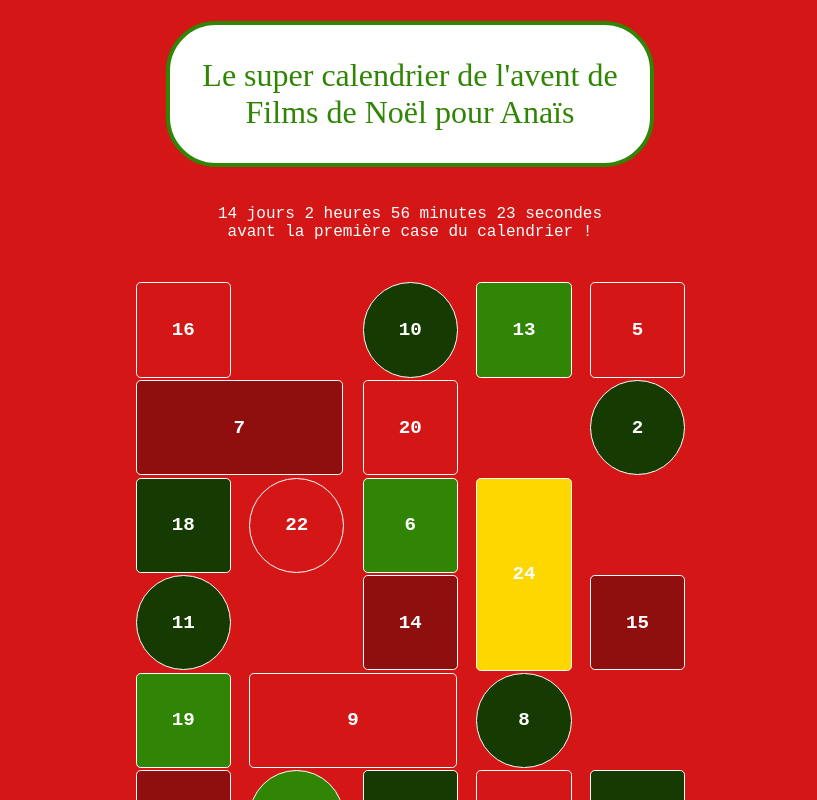
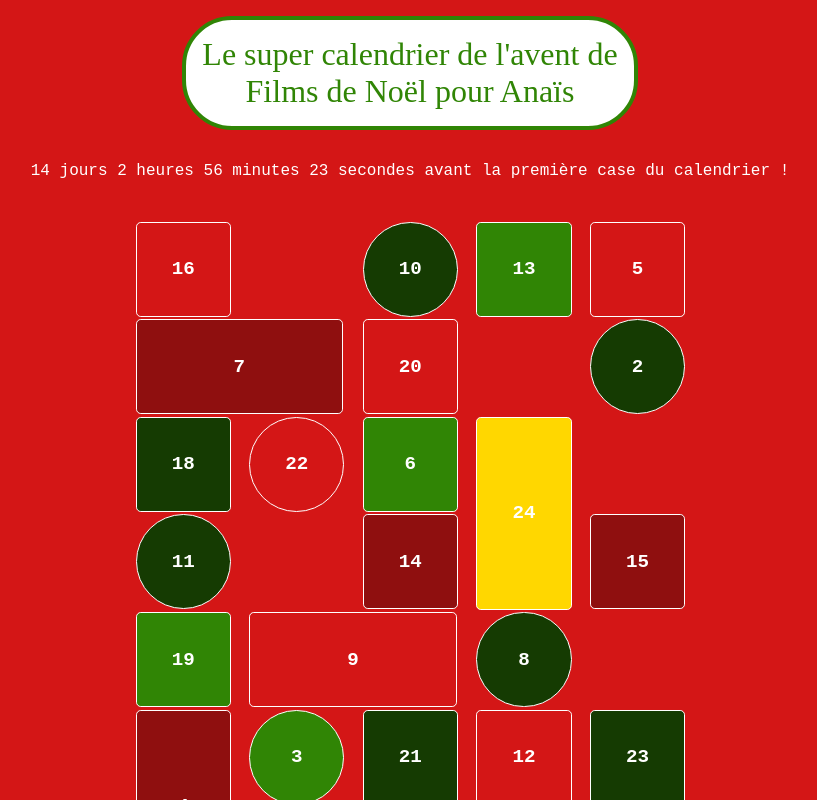
Before and after one commit to TheRealPikevchu/movie-advent-calendar, a React (Create React App) app: page / in a window 1280 px wide. Shown: the top 800 px of the page, without its empty margins (230-1047 px from the left). Built offline with nearby package versions, Linux system fonts and the light colour scheme; a web font is replaced by a local one.

Commit message:
tweaking around

```diff
--- a/src/components/Window.jsx
+++ b/src/components/Window.jsx
@@ -75,6 +75,7 @@ function Window({ screenWidth, pos, size, type, color, day, link, openDay }) {
             href={link}
             target="_blank"
             rel="noopener noreferrer"
+            crossorigin="use-credentials"
             onClick={() => {
               openDay(day)
               setOpen(true)
--- a/src/pages/App.js
+++ b/src/pages/App.js
@@ -150,8 +150,7 @@ function App() {
           {timeLeft.days > 0 && <span>{timeLeft.days} jours </span>}
           {timeLeft.hours > 0 && <span>{timeLeft.hours} heures </span>}
           {timeLeft.minutes > 0 && <span>{timeLeft.minutes} minutes </span>}
-          {timeLeft.seconds} secondes
-          <br /> avant la première case du calendrier !
+          {timeLeft.seconds} secondes avant la première case du calendrier !
         </p>
       )}
       <GridStyle $screenWidth={screenWidth} $maxWidth={maxWidth}>
@@ -189,6 +188,7 @@ function App() {
                       }
                       target="_blank"
                       rel="noopener noreferrer"
+                      crossorigin="use-credentials"
                     >
                       {index +
                         ' - ' +
--- a/src/styles/css/layout.css
+++ b/src/styles/css/layout.css
@@ -1,7 +1,8 @@
 h1 {
   font-size: 2em;
   color: var(--color--secondary);
-  padding: 1em;
+  padding: 0.5em;
+  margin: 0.5em;
   border-radius: 50px;
   border: 0.125em solid var(--color--secondary);
   background-color: white;
--- a/src/styles/scss/layout.scss
+++ b/src/styles/scss/layout.scss
@@ -2,7 +2,8 @@ h1 {
   font-size: 2em;
   color: var(--color--secondary);
 
-  padding: 1em;
+  padding: 0.5em;
+  margin: 0.5em;
   border-radius: 50px;
   border: 0.125em solid var(--color--secondary);
   background-color: white;
```
Also changed, not shown: public/logo192.png (deleted), public/logo512.png (deleted), public/manifest.json, src/empty.ts (added).
